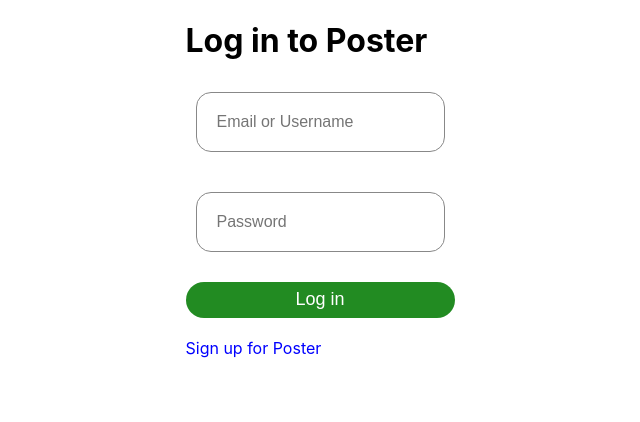
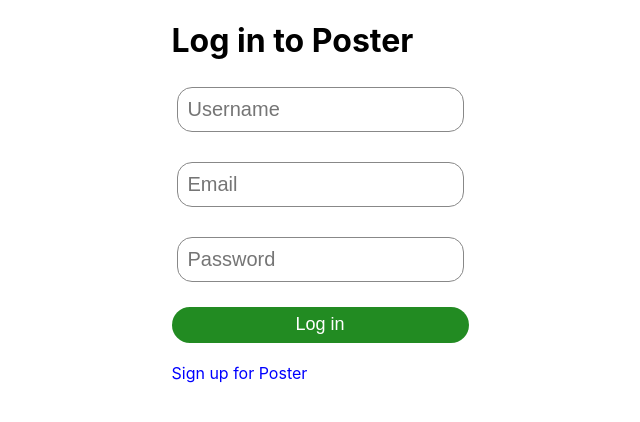
Before and after one commit to Graner007/poster-frontend-react, a React (Create React App) app in the folder poster/: page /login in a window 1280 px wide. Shown: the top 422 px of the page, without its empty margins (320-960 px from the left). Built offline with nearby package versions, Linux system fonts and the light colour scheme.

Commit message:
add email input to login

```diff
--- a/poster/src/components/Login.js
+++ b/poster/src/components/Login.js
@@ -2,22 +2,25 @@
 import { Link } from "react-router-dom";
 
 const Login = () => {
-    const [emailOrUsername, setEmailOrUsername] = useState('');
+    const [username, setUsername] = useState('');
+    const [email, setEmail] = useState('');
     const [password, setPassword] = useState("");
 
     const sendLogin = (e) => {
         e.preventDefault();
 
         const person = new FormData();
-        person.append("username", emailOrUsername);
+        person.append("username", username);
+        person.append("email", email);
         person.append("password", password);
     }
 
     return (
         <form className="login-field" onSubmit={ sendLogin }>
             <h1 className="login-title">Log in to Poster</h1>
-            <input type="text" className="login-input" placeholder="Email or Username" name="email-or-username" id="email-or-username" required onChange={(e) => setEmailOrUsername(e.target.value)} /><br />
-            <input type="password" className="login-input" placeholder="Password" name="password" id="password" required onChange={(e) => setPassword(e.target.value)} /><br />
+            <input type="text" className="input" placeholder="Username" name="username" id="username" required onChange={(e) => setUsername(e.target.value)} /><br />
+            <input type="email" className="input" placeholder="Email" name="email" id="email" required onChange={(e) => setEmail(e.target.value)} /><br />
+            <input type="password" className="input" placeholder="Password" name="password" id="password" required onChange={(e) => setPassword(e.target.value)} /><br />
             <input type="submit" value="Log in" className="button" /><br />
             <Link className="login-sign-up-link" to="/registration">Sign up for Poster</Link>
         </form>
--- a/poster/src/index.css
+++ b/poster/src/index.css
@@ -585,7 +585,7 @@
   padding: 10px;
   border: 1px solid #888;
   border-radius: 15px;
-  margin: 10px;
+  margin: 5px;
   outline: none;
   font-size: 20px;
 }
@@ -602,22 +602,11 @@
   width: 50%;
 }
 
-.login-input {
-  outline: none;
-  padding: 20px;
-  margin: 10px;
-  font-size: 16px;
-  border: 1px solid #888;
-  border-radius: 15px;
-}
-
-.input:focus,
-.login-input:focus {
+.input:focus {
   border: 2px solid var(--postGreen);
 }
 
-.input:focus::placeholder,
-.login-input:focus::placeholder {
+.input:focus::placeholder {
   color: var(--postGreen);
 }
 
```
